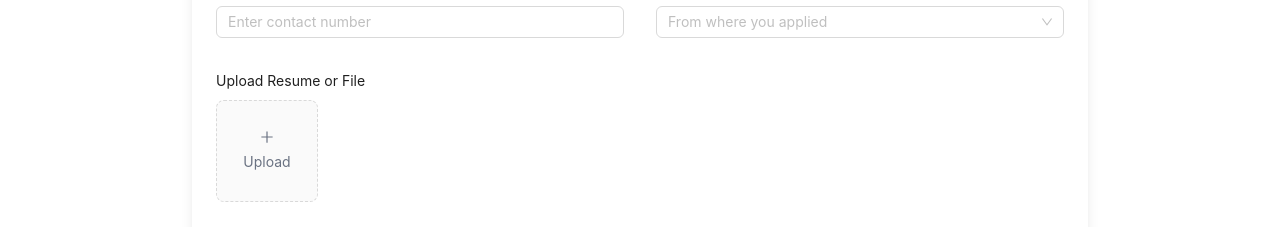
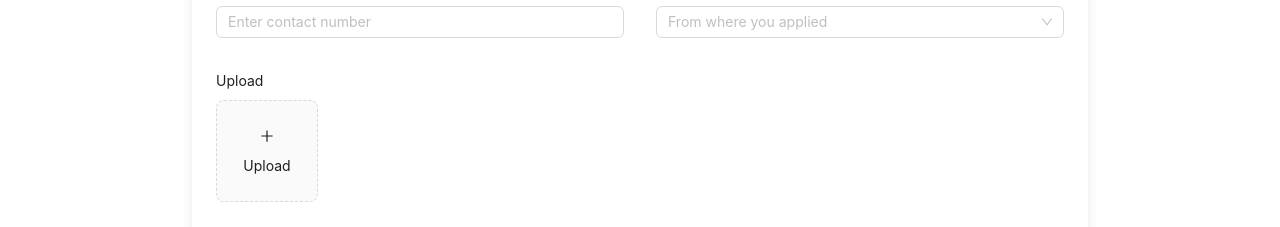
Before and after one commit to rakibul12212/job-application-tracker, a Next.js app: page / in a window 1280 px wide. Shown: the part 486-713 px from the top of the page. Built offline with nearby package versions, Linux system fonts and the light colour scheme; what @ant-design/nextjs-registry would draw is missing.

Commit message:
form created

```diff
--- a/src/Component/UI/FormSection.jsx
+++ b/src/Component/UI/FormSection.jsx
@@ -4,9 +4,14 @@ import { DatePicker, Form, Input, Select, Upload } from "antd";
 import TextArea from "antd/es/input/TextArea";
 import Btn from "./btn";
 
-
 const onChange = (date, dateString) => {
   console.log(date, dateString);
+};
+const normFile = (e) => {
+  if (Array.isArray(e)) {
+    return e;
+  }
+  return e === null || e === void 0 ? void 0 : e.fileList;
 };
 
 const FormSection = () => {
@@ -53,19 +58,23 @@ const FormSection = () => {
             </Select>
           </Form.Item>
 
-          <Form.Item label="Upload Resume or File" name="upload">
+          <Form.Item
+            label="Upload"
+            valuePropName="fileList"
+            getValueFromEvent={normFile}
+          >
             <Upload action="/upload.do" listType="picture-card">
               <button
+                style={{
+                  color: "inherit",
+                  cursor: "inherit",
+                  border: 0,
+                  background: "none",
+                }}
                 type="button"
-                className="flex flex-col items-center justify-center text-gray-500"
-                style={{
-                  background: "none",
-                  border: "none",
-                  cursor: "pointer",
-                }}
               >
                 <PlusOutlined />
-                <div className="mt-2 text-sm">Upload</div>
+                <div style={{ marginTop: 8 }}>Upload</div>
               </button>
             </Upload>
           </Form.Item>
```
